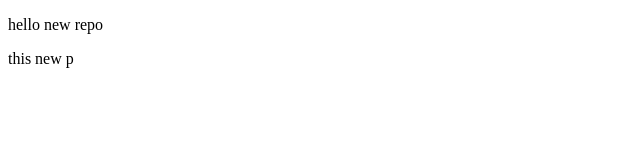
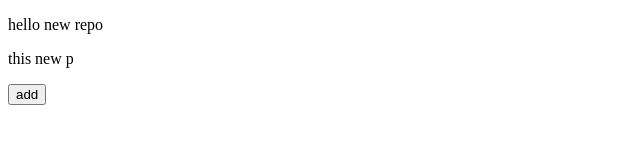
Before and after one commit to VivekGhoghari-source/localrepo, a plain HTML site: page index.html in a window 1280 px wide. Shown: the full height of the page, 0-640 px from the left. Drawn offline with Linux system fonts and the light colour scheme.

Commit message:
new fe add

```diff
--- a/index.html
+++ b/index.html
@@ -8,5 +8,6 @@
 <body>
     <p>hello new repo</p>
     <p>this new p</p>
+    <button>add</button>
 </body>
 </html>
```
